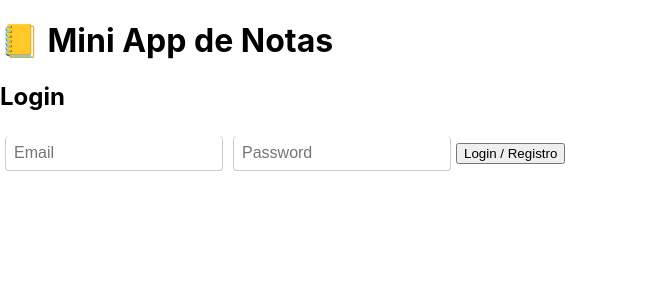
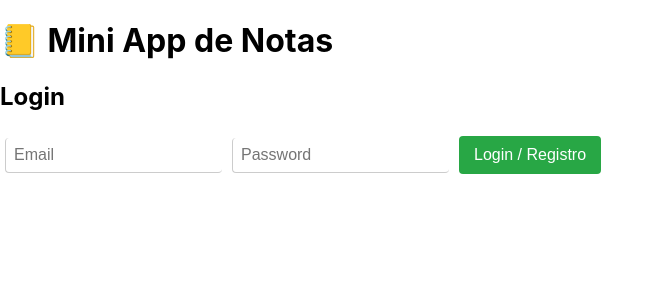
Before and after one commit to nicolasCa-sen/Tallerfirebase, a React (Create React App) app: page / in a window 1280 px wide. Shown: the top 300 px of the page, without its empty margins (0-663 px from the left). Built offline with nearby package versions, Linux system fonts and the light colour scheme; no server answers.

Commit message:
un poquito de estilos

```diff
--- a/src/components/Notas.js
+++ b/src/components/Notas.js
@@ -46,7 +46,7 @@ function Notas({ user }) {
               defaultValue={n.texto}
               onBlur={(e) => editarNota(n.id, e.target.value)}
             />
-            <button onClick={() => eliminarNota(n.id)}>❌</button>
+            <button onClick={() => eliminarNota(n.id)}>X</button>
           </li>
         ))}
       </ul>
--- a/src/index.css
+++ b/src/index.css
@@ -20,4 +20,17 @@ input {
   font-size: 16px;
   width: 200px;
   border-top: none;
+  border-right: none;
+  drop-shadow: 0 4px 6px rgba(0, 0, 0, 0.1);
 }
+
+button {
+  margin: 5px;
+  padding: 10px 15px;
+  background-color: #28a745;
+  color: white;
+  border: none;
+  border-radius: 4px;
+  cursor: pointer;
+  font-size: 16px;
+}
```
